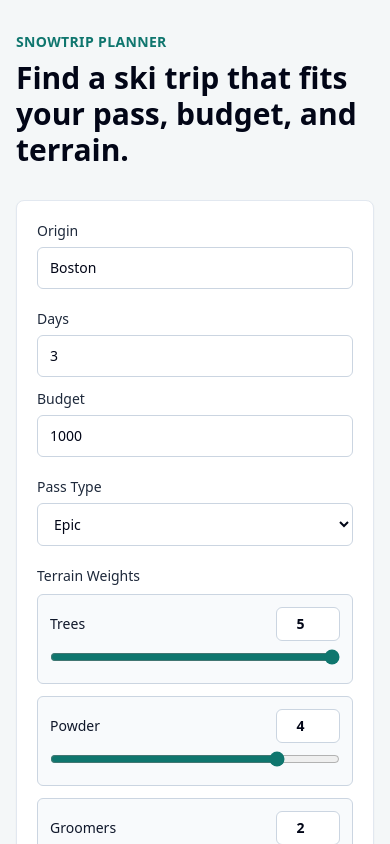
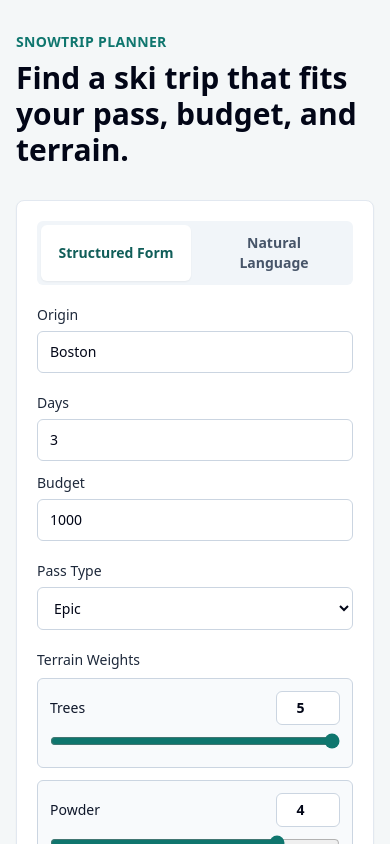
Before and after one commit to BoyangXiao108/snowtrip-planner, a Next.js app in the folder frontend/: page / in a window 390 px wide. Shown: the top 844 px of the page. Built offline with nearby package versions, Linux system fonts and the light colour scheme; no server answers.

Commit message:
Add frontend natural language advisor mode

```diff
--- a/frontend/app/page.tsx
+++ b/frontend/app/page.tsx
@@ -4,6 +4,7 @@ import { FormEvent, useState } from "react";
 
 type PassType = "Epic" | "Ikon" | "None";
 type Preference = "trees" | "park" | "groomers" | "powder";
+type InputMode = "structured" | "natural";
 
 type Weather = {
   temperature_f: number | null;
@@ -30,7 +31,19 @@ type AdvisorResponse = {
   advisor_summary?: string | null;
 };
 
+type ParsedAdvisorResponse = AdvisorResponse & {
+  parsed_request: StructuredRequest;
+};
+
 type TerrainWeights = Record<Preference, number>;
+
+type StructuredRequest = {
+  origin: string;
+  days: number;
+  budget: number;
+  pass_type: PassType;
+  terrain_weights: TerrainWeights;
+};
 
 const API_BASE_URL =
   process.env.NEXT_PUBLIC_API_BASE_URL ?? "http://127.0.0.1:8000";
@@ -46,8 +59,11 @@ const DEFAULT_TERRAIN_WEIGHTS: TerrainWeights = {
   groomers: 2,
   park: 0,
 };
+const DEFAULT_NATURAL_LANGUAGE_MESSAGE =
+  "I have Epic Pass, leaving from Boston for 3 days, budget $1000, I like trees and powder.";
 
 export default function Home() {
+  const [mode, setMode] = useState<InputMode>("structured");
   const [origin, setOrigin] = useState("Boston");
   const [days, setDays] = useState("3");
   const [budget, setBudget] = useState("1000");
@@ -55,6 +71,10 @@ export default function Home() {
   const [terrainWeights, setTerrainWeights] = useState<TerrainWeights>(
     DEFAULT_TERRAIN_WEIGHTS,
   );
+  const [naturalLanguageMessage, setNaturalLanguageMessage] = useState(
+    DEFAULT_NATURAL_LANGUAGE_MESSAGE,
+  );
+  const [parsedRequest, setParsedRequest] = useState<StructuredRequest | null>(null);
   const [recommendations, setRecommendations] = useState<Recommendation[]>([]);
   const [advisorSummary, setAdvisorSummary] = useState<string | null>(null);
   const [isLoading, setIsLoading] = useState(false);
@@ -65,38 +85,53 @@ export default function Home() {
     setIsLoading(true);
     setError(null);
     setAdvisorSummary(null);
+    setParsedRequest(null);
 
-    if (!Object.values(terrainWeights).some((weight) => weight > 0)) {
+    if (mode === "structured" && !Object.values(terrainWeights).some((weight) => weight > 0)) {
       setIsLoading(false);
       setError("Set at least one terrain weight above 0.");
       return;
     }
 
+    if (mode === "natural" && naturalLanguageMessage.trim().length === 0) {
+      setIsLoading(false);
+      setError("Enter a trip request.");
+      return;
+    }
+
     try {
-      const response = await fetch(`${API_BASE_URL}/advisor`, {
+      const response = await fetch(`${API_BASE_URL}/${mode === "structured" ? "advisor" : "advisor/parse"}`, {
         method: "POST",
         headers: {
           "Content-Type": "application/json",
         },
-        body: JSON.stringify({
+        body: JSON.stringify(
+          mode === "structured"
+            ? {
                 origin,
                 days: Number(days),
                 budget: Number(budget),
                 pass_type: passType,
                 terrain_weights: terrainWeights,
-        }),
+              }
+            : {
+                message: naturalLanguageMessage,
+              },
+        ),
       });
 
       if (!response.ok) {
         throw new Error("Unable to get recommendations. Check your inputs and try again.");
       }
 
-      const data = (await response.json()) as AdvisorResponse;
+      const data = (await response.json()) as AdvisorResponse | ParsedAdvisorResponse;
       setRecommendations(data.recommendations);
       setAdvisorSummary(data.advisor_summary?.trim() || null);
+      setParsedRequest("parsed_request" in data ? data.parsed_request : null);
     } catch (error) {
       setRecommendations([]);
       setAdvisorSummary(null);
+      setParsedRequest(null);
       setError(error instanceof Error ? error.message : "Something went wrong.");
     } finally {
       setIsLoading(false);
@@ -130,6 +165,23 @@ export default function Home() {
             className="h-fit rounded-lg border border-slate-200 bg-white p-5 shadow-sm"
           >
             <div className="space-y-5">
+              <div className="grid grid-cols-2 gap-2 rounded-md bg-slate-100 p-1">
+                <ModeButton
+                  active={mode === "structured"}
+                  onClick={() => setMode("structured")}
+                >
+                  Structured Form
+                </ModeButton>
+                <ModeButton
+                  active={mode === "natural"}
+                  onClick={() => setMode("natural")}
+                >
+                  Natural Language
+                </ModeButton>
+              </div>
+
+              {mode === "structured" ? (
+                <>
                   <Field label="Origin">
                     <input
                       id="origin"
@@ -179,51 +231,22 @@ export default function Home() {
                     </select>
                   </Field>
 
-              <fieldset>
-                <legend className="mb-2 text-sm font-medium text-slate-800">
-                  Terrain Weights
-                </legend>
-                <div className="space-y-3">
-                  {TERRAIN_OPTIONS.map((option) => (
-                    <div
-                      key={option.value}
-                      className="rounded-md border border-slate-300 bg-slate-50 p-3"
-                    >
-                      <div className="flex items-center justify-between gap-3">
-                        <label
-                          htmlFor={`terrain-${option.value}`}
-                          className="text-sm font-medium text-slate-900"
-                        >
-                          {option.label}
-                        </label>
-                        <input
-                          id={`terrain-${option.value}`}
-                          type="number"
-                          min="0"
-                          max="5"
-                          className="w-16 rounded-md border border-slate-300 bg-white px-2 py-1.5 text-center text-sm font-semibold text-slate-950 outline-none ring-teal-600 focus:ring-2"
-                          value={terrainWeights[option.value]}
-                          onChange={(event) =>
-                            updateTerrainWeight(option.value, event.target.value)
-                          }
+                  <TerrainWeightControls
+                    terrainWeights={terrainWeights}
+                    onChange={updateTerrainWeight}
                   />
-                      </div>
-                      <input
-                        aria-label={`${option.label} weight`}
-                        type="range"
-                        min="0"
-                        max="5"
-                        step="1"
-                        className="mt-2 w-full accent-teal-700"
-                        value={terrainWeights[option.value]}
-                        onChange={(event) =>
-                          updateTerrainWeight(option.value, event.target.value)
-                        }
+                </>
+              ) : (
+                <Field label="Trip Request">
+                  <textarea
+                    className="min-h-40 w-full resize-y rounded-md border border-slate-300 px-3 py-2.5 text-slate-950 outline-none ring-teal-600 focus:ring-2"
+                    placeholder={DEFAULT_NATURAL_LANGUAGE_MESSAGE}
+                    value={naturalLanguageMessage}
+                    onChange={(event) => setNaturalLanguageMessage(event.target.value)}
+                    required
                   />
-                    </div>
-                  ))}
-                </div>
-              </fieldset>
+                </Field>
+              )}
 
               <button
                 type="submit"
@@ -264,6 +287,8 @@ export default function Home() {
               <AdvisorSummary summary={advisorSummary} />
             ) : null}
 
+            {parsedRequest ? <ParsedRequestPanel parsedRequest={parsedRequest} /> : null}
+
             <div className="grid gap-4">
               {recommendations.map((recommendation, index) => (
                 <RecommendationCard
@@ -289,6 +314,113 @@ function AdvisorSummary({ summary }: { summary: string | null }) {
           "Advisor summary is unavailable, but your ranked resort recommendations are ready below."}
       </p>
     </section>
+  );
+}
+
+function ParsedRequestPanel({
+  parsedRequest,
+}: {
+  parsedRequest: StructuredRequest;
+}) {
+  return (
+    <section className="mb-4 rounded-lg border border-slate-200 bg-white p-5 shadow-sm">
+      <h2 className="text-sm font-semibold uppercase text-slate-500">
+        Parsed request
+      </h2>
+      <dl className="mt-3 grid gap-3 sm:grid-cols-2 lg:grid-cols-4">
+        <Metric label="Origin" value={parsedRequest.origin} />
+        <Metric label="Days" value={`${parsedRequest.days}`} />
+        <Metric label="Budget" value={`$${parsedRequest.budget}`} />
+        <Metric label="Pass" value={parsedRequest.pass_type} />
+      </dl>
+      <div className="mt-3 rounded-md bg-slate-50 p-3">
+        <p className="text-xs font-medium uppercase text-slate-500">
+          Terrain weights
+        </p>
+        <p className="mt-1 text-sm font-semibold text-slate-950">
+          Trees {parsedRequest.terrain_weights.trees} · Powder{" "}
+          {parsedRequest.terrain_weights.powder} · Groomers{" "}
+          {parsedRequest.terrain_weights.groomers} · Park{" "}
+          {parsedRequest.terrain_weights.park}
+        </p>
+      </div>
+    </section>
+  );
+}
+
+function ModeButton({
+  active,
+  children,
+  onClick,
+}: {
+  active: boolean;
+  children: React.ReactNode;
+  onClick: () => void;
+}) {
+  return (
+    <button
+      type="button"
+      className={
+        active
+          ? "rounded-md bg-white px-3 py-2 text-sm font-semibold text-teal-800 shadow-sm"
+          : "rounded-md px-3 py-2 text-sm font-semibold text-slate-600 transition hover:text-slate-950"
+      }
+      onClick={onClick}
+    >
+      {children}
+    </button>
+  );
+}
+
+function TerrainWeightControls({
+  terrainWeights,
+  onChange,
+}: {
+  terrainWeights: TerrainWeights;
+  onChange: (preference: Preference, value: string) => void;
+}) {
+  return (
+    <fieldset>
+      <legend className="mb-2 text-sm font-medium text-slate-800">
+        Terrain Weights
+      </legend>
+      <div className="space-y-3">
+        {TERRAIN_OPTIONS.map((option) => (
+          <div
+            key={option.value}
+            className="rounded-md border border-slate-300 bg-slate-50 p-3"
+          >
+            <div className="flex items-center justify-between gap-3">
+              <label
+                htmlFor={`terrain-${option.value}`}
+                className="text-sm font-medium text-slate-900"
+              >
+                {option.label}
+              </label>
+              <input
+                id={`terrain-${option.value}`}
+                type="number"
+                min="0"
+                max="5"
+                className="w-16 rounded-md border border-slate-300 bg-white px-2 py-1.5 text-center text-sm font-semibold text-slate-950 outline-none ring-teal-600 focus:ring-2"
+                value={terrainWeights[option.value]}
+                onChange={(event) => onChange(option.value, event.target.value)}
+              />
+            </div>
+            <input
+              aria-label={`${option.label} weight`}
+              type="range"
+              min="0"
+              max="5"
+              step="1"
+              className="mt-2 w-full accent-teal-700"
+              value={terrainWeights[option.value]}
+              onChange={(event) => onChange(option.value, event.target.value)}
+            />
+          </div>
+        ))}
+      </div>
+    </fieldset>
   );
 }
 
```
Also changed, not shown: 1 other file (tests, documents, lock files or other folders). Lines whose indentation alone changed are shown as unchanged.
